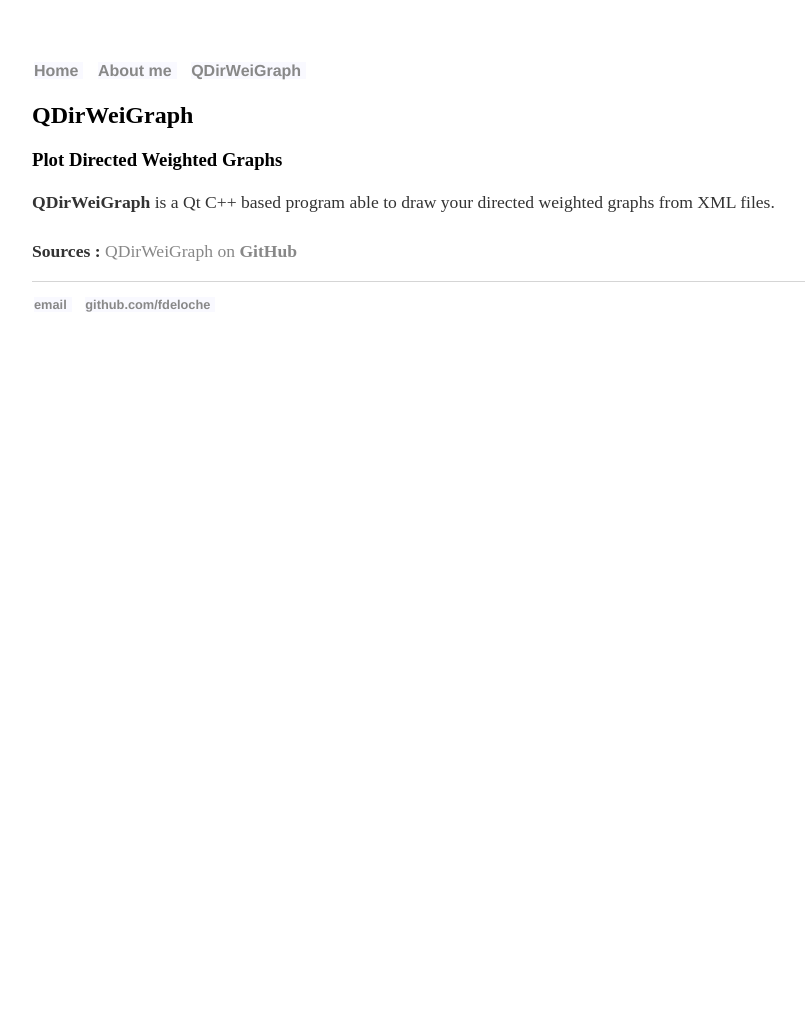
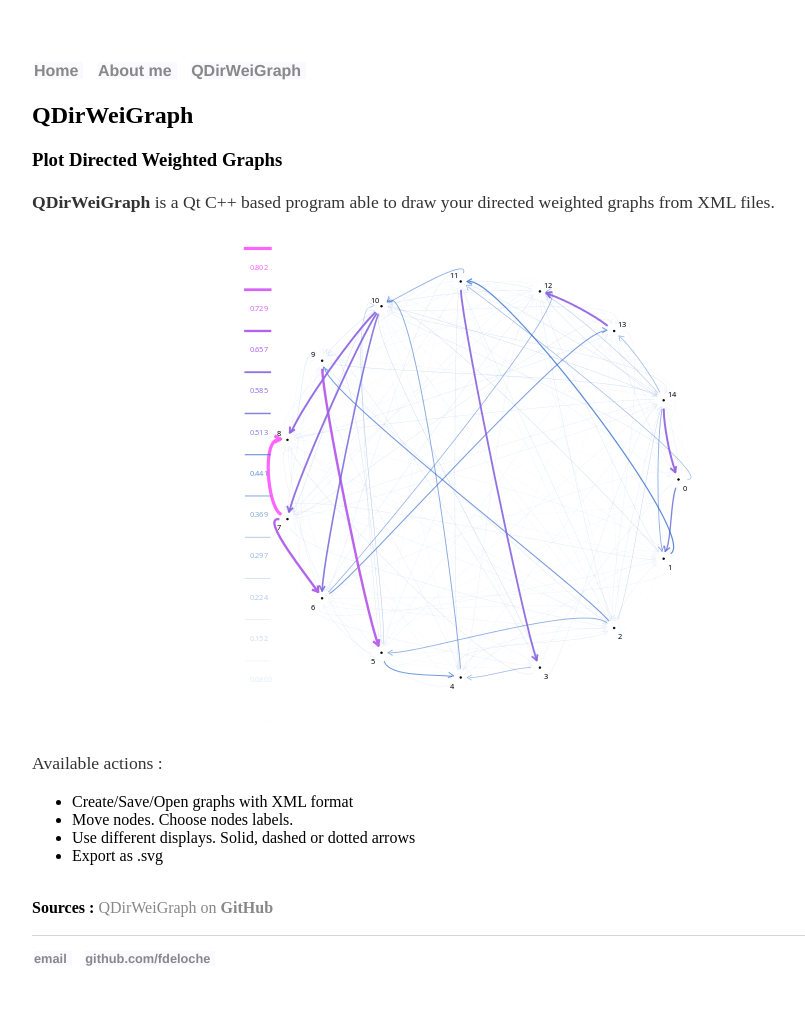
Before and after one commit to fdeloche/fdeloche.github.io, a Jekyll site: the page built from qdirweigraph.html, in a window 1280 px wide. Shown: the whole page, without its empty margins (160-965 px from the left). Built offline with Jekyll 4.4.1, drawn with Linux system fonts in a browser that asks for light colours; before the commit the page ends 900 px from its top, so only the background shows below that.

Commit message:
QDireWeiGraph Image

```diff
--- a/qdirweigraph.html
+++ b/qdirweigraph.html
@@ -6,7 +6,18 @@
 <h2>QDirWeiGraph</h2>
 <h3>Plot Directed Weighted Graphs</h3>
 <p><b>QDirWeiGraph</b> is a Qt C++ based program able to draw your directed weighted graphs from XML files.
-<br><br>
+<br>
+</p>
+<p align="center"><img src="/Images/qdirwei.png"></p>
+<p>
+Available actions :
+<ul>
+<li>Create/Save/Open graphs with XML format</li>
+<li>Move nodes. Choose nodes labels.</li>
+<li>Use different displays. Solid, dashed or dotted arrows</li>
+<li>Export as .svg</li>
+</ul>
+<br>
 <b>Sources : </b> <a href="https://github.com/fdeloche/qdirweigraph">QDirWeiGraph on <b>GitHub</b></a>
 </p>
 </div>
```
Also changed, not shown: Images/qdirwei.png (added).
